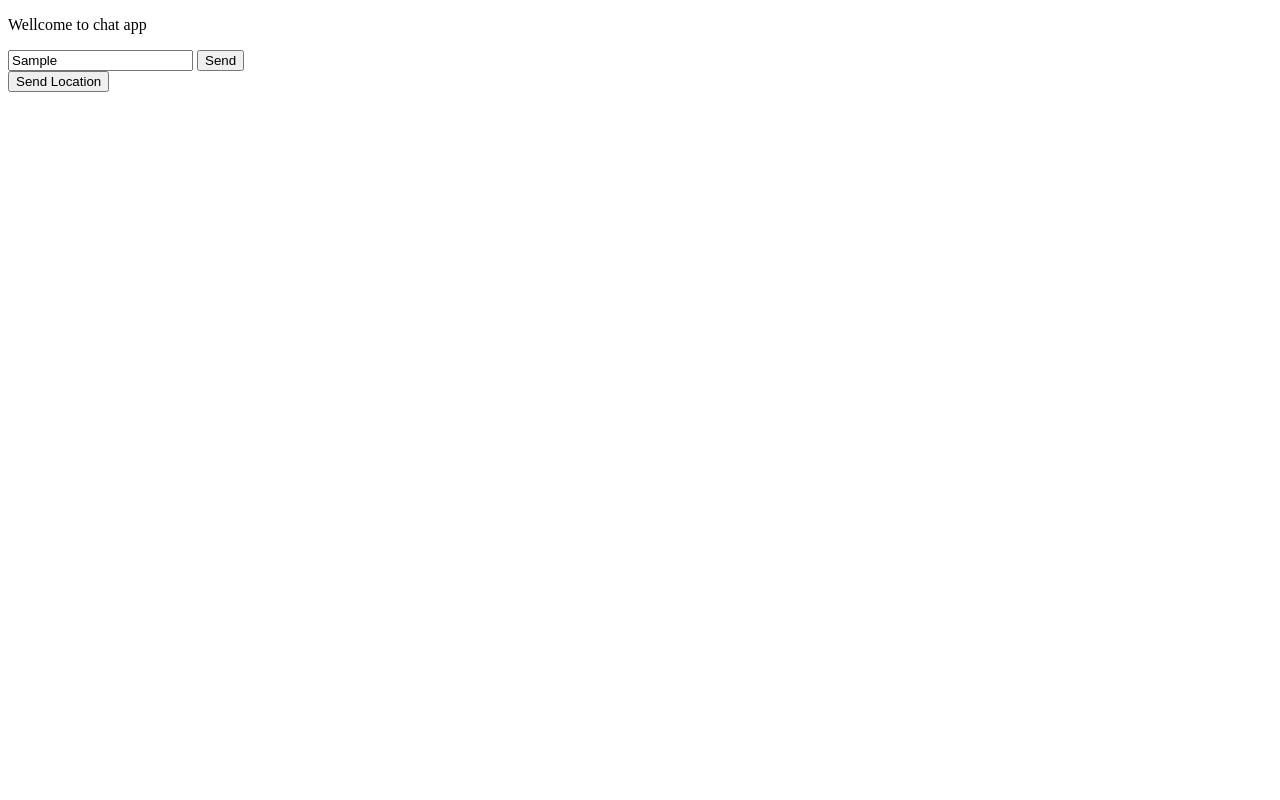
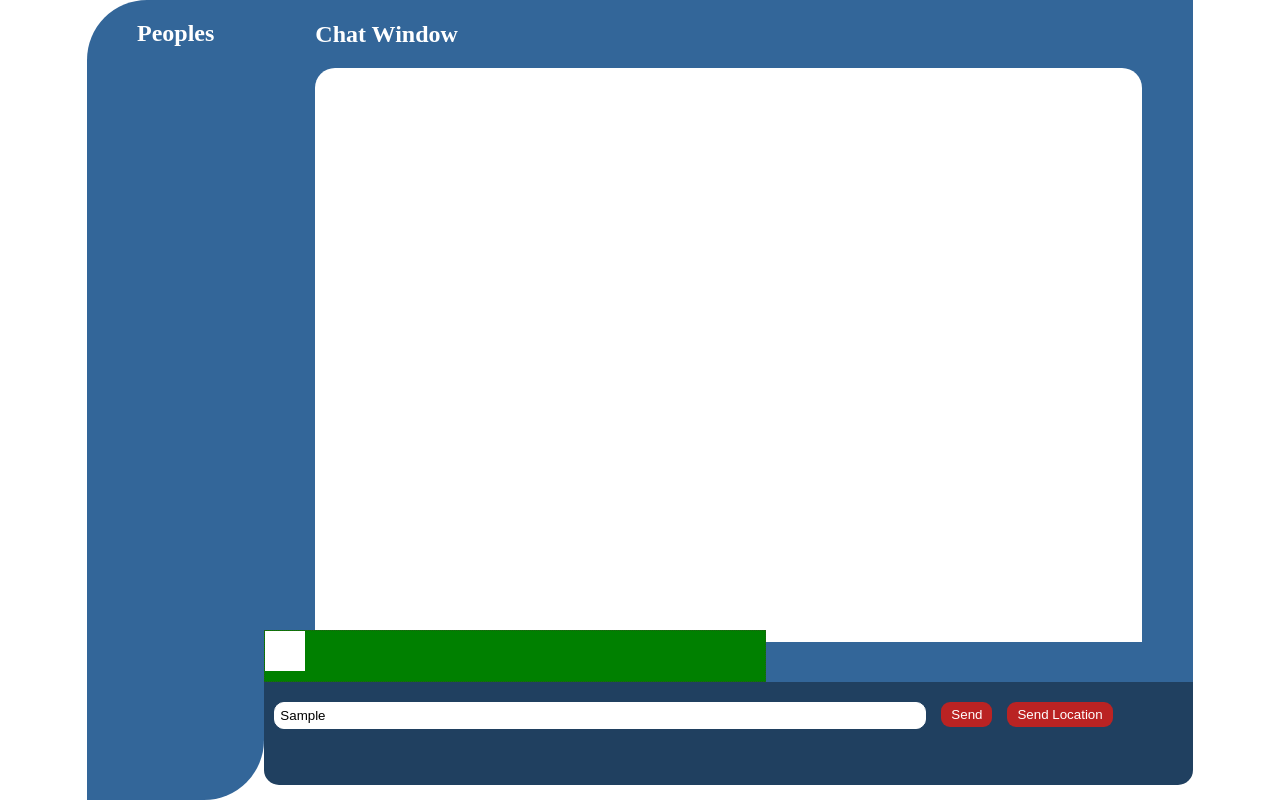
Before and after one commit to dormalk/NodeChatApp, a website: page public/index.html in a window 1280 px wide. Both pictures are taken after typing "Sample" into the empty fields and a click on the button "Send Location". Drawn offline with nearby package versions, Linux system fonts and the light colour scheme; no server answers.

Commit message:
Add css style to design the chat

```diff
--- /dev/null
+++ b/public/css/style.css
@@ -0,0 +1,85 @@
+body{
+  margin: auto 87px;
+  flex-direction: row;
+  display: flex;
+}
+#rightWindow{
+  flex-direction: column;
+  width:100%;
+  height: 100vh;
+}
+
+#peoples {
+  padding: 0px 50px;
+  background-color: #336699;
+  color:white;
+  border-radius: 60px 0 60px 0;
+}
+
+#messages {
+  padding: 0px 50px;
+  background-color: #336699;
+  color:white;
+  height: 85vh;
+  border: 1px solid #336699;
+}
+
+#message-form {
+  padding: 20px 10px;
+  bottom: 0px;
+  height: 7.9vh;
+  background-color: #204060;
+  border-radius: 0 0 15px 15px;
+}
+
+#messages ul {
+    background-color: white;
+    color:black;
+    height: 66.8vh;
+    border-radius: 20px 20px 0 0;
+    padding: 20px 20px;
+    overflow-y: scroll;
+}
+
+#options{
+  display: none;
+  background-color: green;
+  border: 1px dotted #255E17;
+  position: fixed;
+  bottom: 14.7vh;
+  width: 100%;
+  height:50px;
+  width:500px;
+}
+
+#send-location{
+  display: block;
+  background-color: white;
+  width:40px;
+  height:40px;
+}
+
+#message-form input{
+  float: left;
+  padding: 0px 5px;
+  width: 50vw;
+  height: 25px;
+  border-radius: 10px;
+  border: 0.5px solid white;
+}
+
+#message-form button{
+  float: left;
+  background-color: #ba2323;
+  border: 0px;
+  border-radius: 9px;
+  cursor: pointer;
+  height:25px;
+  padding: 0px 10px;
+  color: white;
+  margin-left: 15px;
+}
+
+ul{
+  list-style-type: none;
+}
--- a/public/index.html
+++ b/public/index.html
@@ -2,15 +2,29 @@
 <html>
   <head>
     <meta charset="utf-8">
+    <link rel="stylesheet" href="css/style.css">
   </head>
   <body>
-    <p>Wellcome to chat app</p>
-    <ul id="messages"></ul>
-    <form id="message-form">
-      <input name="message" type="text" placeholder="Message"/>
-      <button>Send</button>
-    </form>
-    <button id='send-location'> Send Location</button>
+    <section id="peoples">
+      <h1>Peoples</h1>
+      <ul></ul>
+    </section>
+    <div id="rightWindow">
+      <section id="messages">
+        <h1>Chat Window</h1>
+        <ul></ul>
+      </section>
+      <section id="options">
+        <div id="send-location"></div>
+      </section>
+      <section id="message-form">
+        <form>
+          <input name="message" type="text" placeholder="Message"/>
+          <button>Send</button>
+        </form>
+        <button id='openSlide'> Send Location</button>
+      </section>
+    </div>
     <script src="/socket.io/socket.io.js"></script>
     <script src="/js/libs/jquery-3.3.1.min.js"></script>
     <script src="/js/index.js"></script>
--- a/public/js/index.js
+++ b/public/js/index.js
@@ -11,7 +11,8 @@ socket.on('disconnect', function () {
 socket.on('newMessage', function (message) {
   var li = jQuery('<li></li>');
   li.text(`${message.from}: ${message.text}`);
-  jQuery('#messages').append(li);
+  jQuery('#messages ul').append(li);
+  updateScroll();
 });
 
 socket.on('newLocationMessage',function(message){
@@ -21,10 +22,11 @@ socket.on('newLocationMessage',function(message){
   li.text(`${message.from}: `);
   a.attr('href',message.url);
   li.append(a);
-  jQuery('#messages').append(li);
+  jQuery('#messages ul').append(li);
+  updateScroll();
 });
 
-jQuery('#message-form').on('submit', function (e) {
+jQuery('#message-form form').on('submit', function (e) {
   e.preventDefault();
   socket.emit('createMessage', {
     from: 'User',
@@ -32,6 +34,7 @@ jQuery('#message-form').on('submit', function (e) {
   }, function () {
 
   });
+  jQuery('[name=message]').val("");
 });
 
 jQuery('#send-location').on('click', function () {
@@ -47,3 +50,12 @@ jQuery('#send-location').on('click', function () {
     alert('Can not fatch geolocation data');
   });
 });
+
+jQuery('#openSlide').on('click',function () {
+  jQuery('#options').toggle();
+});
+
+
+function updateScroll() {
+  $("#messages ul").scrollTop($("#messages ul")[0].scrollHeight);
+}
```
